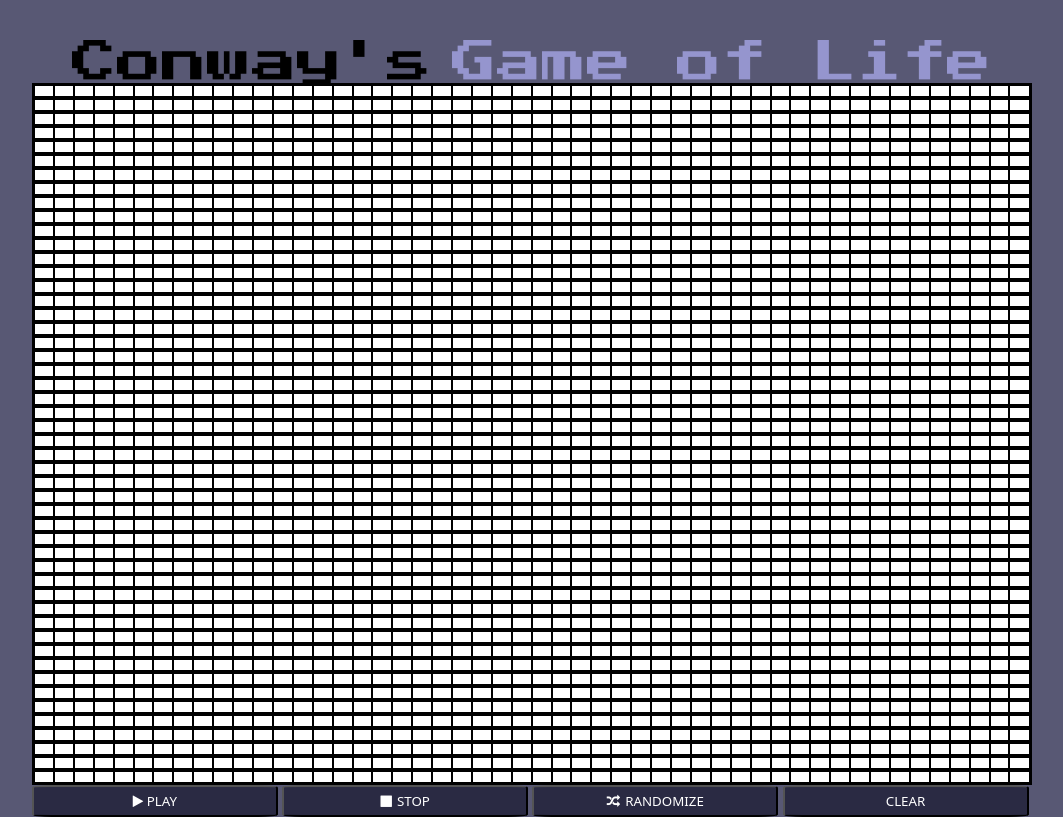
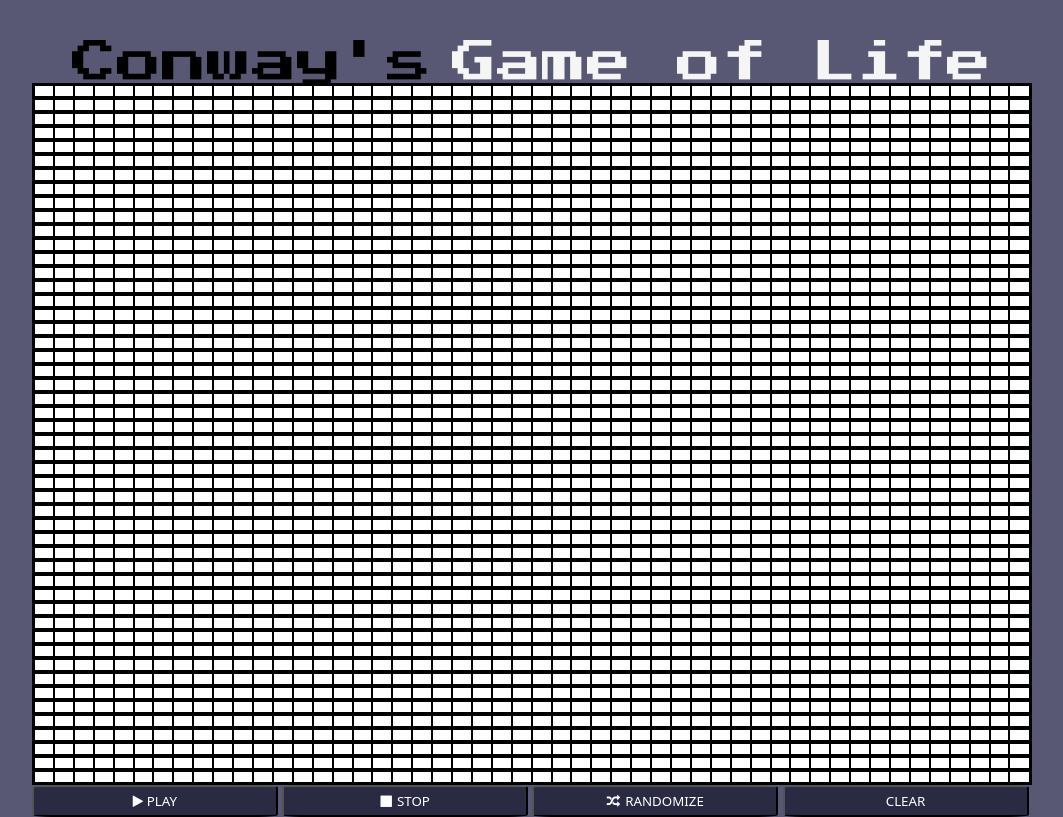
Before and after one commit to NourSaifYassine/Game-Of-Life, a plain HTML site: page src/index.html in a window 1280 px wide. Shown: the whole page, without its empty margins (108-1171 px from the left). Drawn offline with Linux system fonts and the light colour scheme.

Commit message:
added whitesmoke

```diff
--- a/src/style.css
+++ b/src/style.css
@@ -57,7 +57,7 @@ h1{
     justify-content: center;
     font-size:45px;
     margin-top: 40px;
-    color: rgb(149, 149, 206);
+    color: whitesmoke;
     font-family: "Press Start 2P", system-ui;
     font-weight: 400;
     font-style: normal;
```
